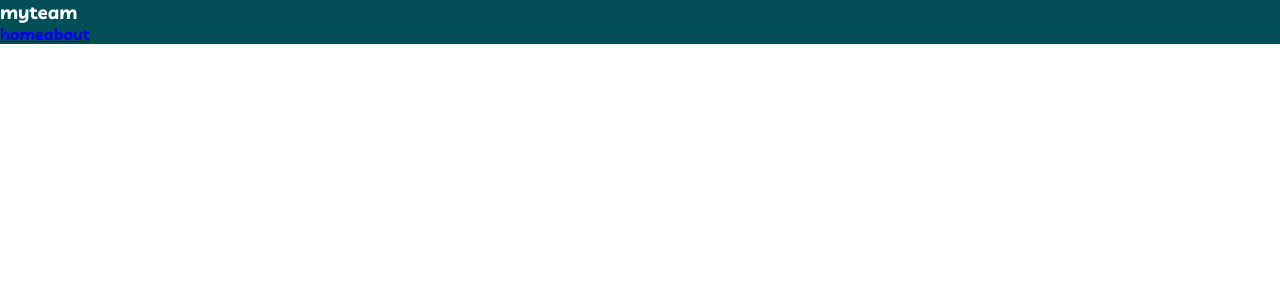
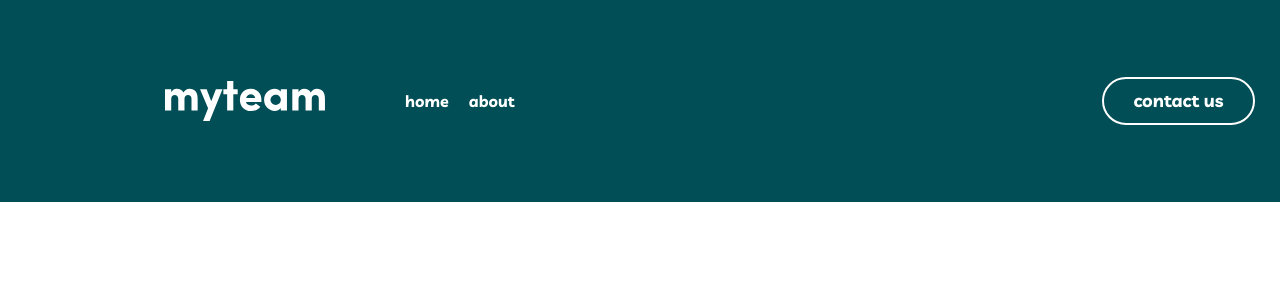
Before and after one commit to ElodieMann/pixel-perfect, a React (Vite) app: page / in a window 1280 px wide. Shown: the top 300 px of the page. Built offline with nearby package versions, Linux system fonts and the light colour scheme.

Commit message:
nav cmpt

```diff
--- a/src/components/Nav.jsx
+++ b/src/components/Nav.jsx
@@ -1,20 +1,21 @@
 import React from "react";
 import { Link } from "react-router-dom";
+import logo from '../assets/images/logo.svg'
 import styles from "./Nav.module.scss";
 
 const Nav = () => {
   return (
     <div className={styles.navContainer}>
       <ul>
-        <li className={styles.link}>
-          <h3>myteam</h3>
+        <li className={styles.links}>
+          <img src={logo} alt="logo team" />
           <div>
             <Link to="/home">home</Link>
             <Link to="/about">about</Link>
           </div>
         </li>
         <li>
-          <button>contact us</button>
+          <Link to="/contact"><button>contact us</button></Link>
         </li>
       </ul>
     </div>
--- a/src/components/Nav.module.scss
+++ b/src/components/Nav.module.scss
@@ -1,10 +1,28 @@
-@import '../styles/setup/variables.scss';
-@import '../styles/setup/mixins.scss';
+@import "../styles/setup/variables.scss";
+@import "../styles/setup/mixins.scss";
 
 .navContainer {
-    background-color: $midnight-green;
+  background-color: $midnight-green;
+  padding: 77px 165px;
 }
 
-ul, .links {
-    @include flex-container(row, space-between, center);
+ul,
+.links {
+  @include flex-container(row, space-between, center);
+  list-style: none;
 }
+
+
+.links {
+gap: 80px;
+}
+
+a{
+    text-decoration: none;
+    color: $white;
+    margin-right: 20px;
+}
+
+button {
+    @include button-style('primary', 'normal')
+}
--- a/src/styles/setup/mixins.scss
+++ b/src/styles/setup/mixins.scss
@@ -40,6 +40,7 @@
     @include typography(body1);
     @if $button-type == "primary" {
       @if $state == "normal" {
+        background-color: transparent;
         color: $white;
         border: 2px solid $white;
       } @else if $state == "hover" {
```
